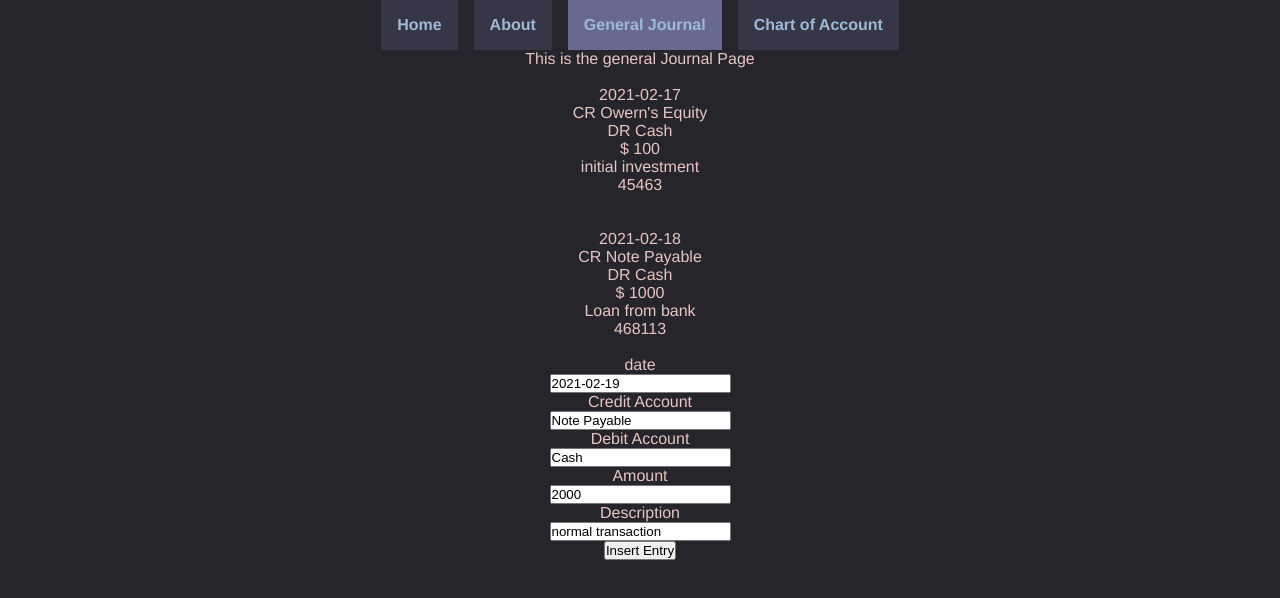
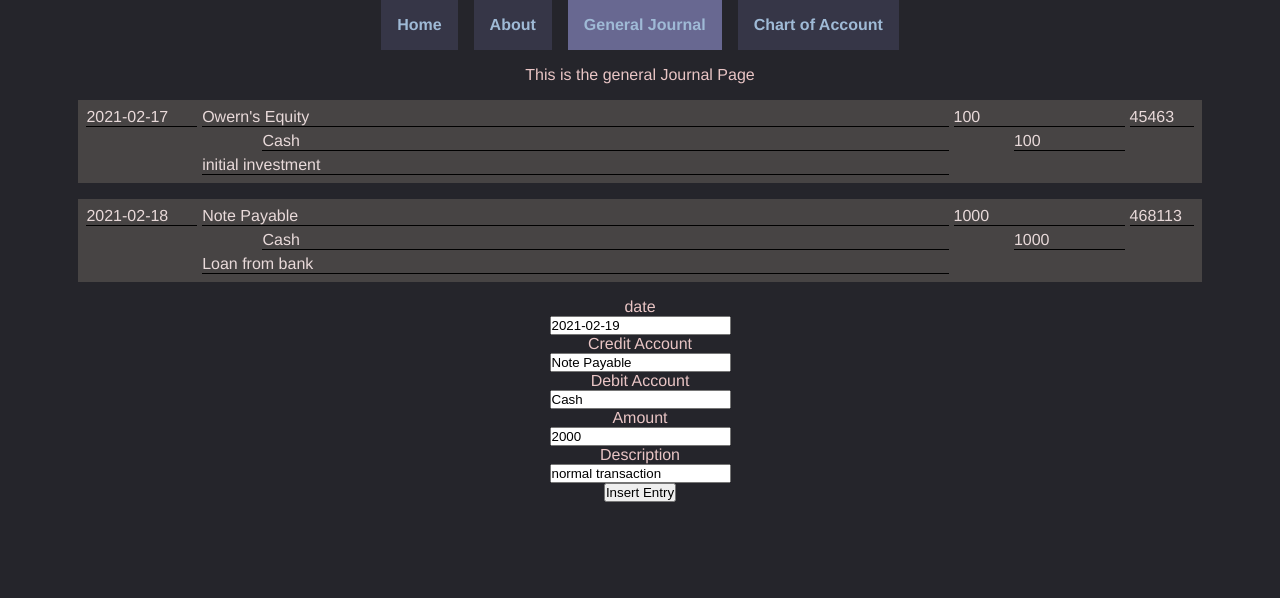
Before and after one commit to dizzyi/freshman-accountant, a Vue app: page /generalJournal in a window 1280 px wide. Shown: the top 598 px of the page. Built offline with nearby package versions, Linux system fonts and the light colour scheme.

Commit message:
added Entry Component, grid representation, need some redesign

```diff
--- a/src/App.vue
+++ b/src/App.vue
@@ -5,7 +5,9 @@
     <router-link to="/generalJournal">General Journal</router-link>
     <router-link to="/chartofaccount">Chart of Account</router-link>
   </div>
-  <router-view/>
+  <div id='view'>
+    <router-view/>
+  </div>
 </template>
 
 <style>
@@ -21,12 +23,11 @@
   -moz-osx-font-smoothing: grayscale;
   width: 100vw;
   height: 100vh;
-  padding: 0;
-  margin:0;
-  box-sizing: border-box;
   text-align: center;
   color: #e9c5c5;
   background: #25252b;
+  display:flex;
+  flex-direction: column;
 }
 
 #nav {
@@ -53,4 +54,10 @@
 #nav a.router-link-exact-active {
   background-color: #686891;
 }
+
+#view{
+  overflow-y: scroll;
+  padding: 1rem;
+  height: 100%;
+}
 </style>
--- a/src/components/Entry.vue
+++ b/src/components/Entry.vue
@@ -1,5 +1,27 @@
 <template>
-  <div>
+  <div class="entry">
+    <div class="entrydate">
+        {{ entry.date }}
+    </div>
+    <div class='entryCRtitle'>
+        {{ getACtitlebyId( entry.creditAccountId) }}
+    </div>
+    <div class="entryCRamount">
+        {{ entry.amount }}
+    </div>
+    <div class="entryID">
+        {{ entry.id }}
+    </div>
+    <div class='entryDRtitle'>
+        {{ getACtitlebyId( entry.debitAccountId ) }}
+    </div>
+    <div class='entryDRamount'>
+        {{ entry.amount }}
+    </div>
+    <div class='entryDesc'>
+        {{ entry.description }}
+    </div>
+    <!--
     <br>
     {{entry.date}} <br>
     CR {{ getACtitlebyId( entry.creditAccountId)}} <br>
@@ -8,6 +30,7 @@
     {{entry.description}}<br>
     {{entry.id}}
     <br><br>
+    -->
   </div>
 </template>
 
@@ -26,5 +49,40 @@ export default {
 </script>
 
 <style>
+.entry{
+    width: 90%;
+    margin: 1rem auto;
+    padding: 0.5rem;
+
+    color: #e9dada;
+    background: #474444;
+
+    display: grid;
+    grid-template-columns: max(10%,5rem) max(5%,1rem) auto max(5%,1rem) max(10%,5rem) max(5%,4rem);
+    justify-items: start;
+    gap: 5px;
+}
+.entry > div{
+    height: 100%;
+    width: 100%;
+    text-align: start;
+
+    border-bottom: 1px solid black;
+}
+
+.entryCRtitle, .entryCRamount{
+    grid-column:auto/span 2
+}
+
+.entryDRtitle{
+    grid-column: 3/auto;
+}
+.entryDRamount{
+    grid-column: 5/auto;
+}
+.entryDesc{
+    grid-row: 3;
+    grid-column: 2/span 2;
+}
 
 </style>
--- a/src/store/index.js
+++ b/src/store/index.js
@@ -1,5 +1,8 @@
 import { createStore } from 'vuex'
 
+
+//// All should store in cent
+//// $15 -> 1500
 export default createStore({
   state: {
     accounts:[
```
Lines whose indentation alone changed are shown as unchanged.
